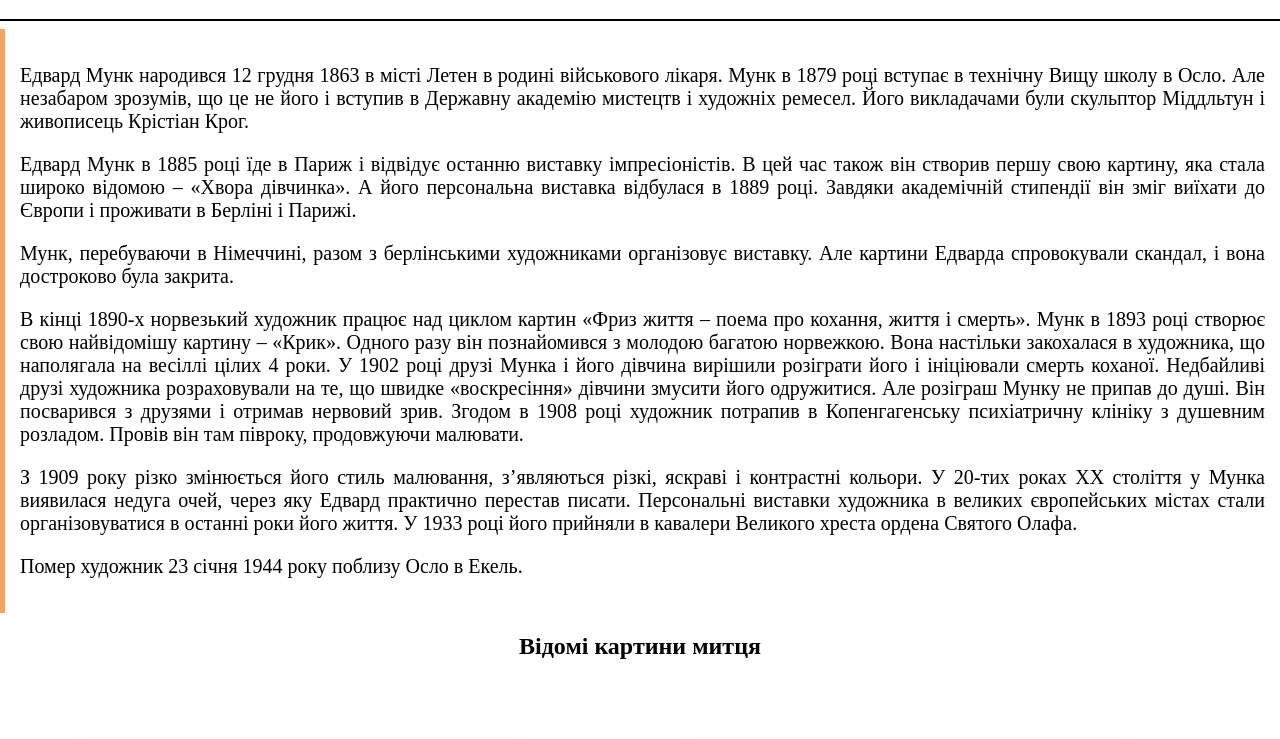
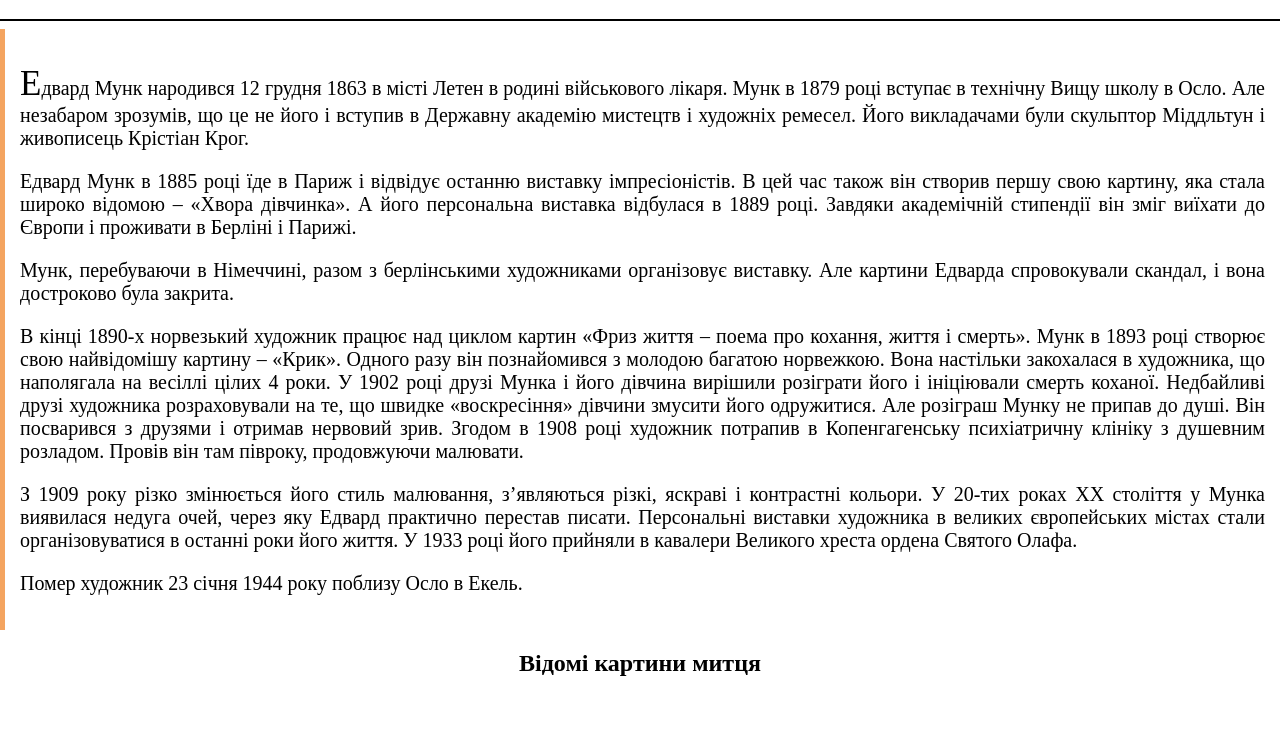
Before and after one commit to StasiukMarian/home-work1, a plain HTML site: page hw3/index.html in a window 1280 px wide. Shown: the part 61-800 px from the top of the page. Drawn offline with Linux system fonts and the light colour scheme.

Commit message:
added first letter

```diff
--- a/hw3/index.html
+++ b/hw3/index.html
@@ -11,11 +11,10 @@
 <hr size="2px" color="black">
 </header>
 <div class="about">
-    <p> Едвард Мунк народився 12 грудня 1863 в місті Летен в родині військового лікаря.
+    <p class="first"> Едвард Мунк народився 12 грудня 1863 в місті Летен в родині військового лікаря.
         Мунк в 1879 році вступає в технічну Вищу школу в Осло. Але незабаром зрозумів, що це не його і вступив в
         Державну академію мистецтв і художніх ремесел. Його викладачами були скульптор Міддльтун і живописець Крістіан
-        Крог.
-    </p>
+        Крог.</p>
     <p>Едвард Мунк в 1885 році їде в Париж і відвідує останню виставку імпресіоністів. В цей час також він створив першу
         свою картину, яка стала широко відомою – «Хвора дівчинка». А його персональна виставка відбулася в 1889 році.
         Завдяки академічній стипендії він зміг виїхати до Європи і проживати в Берліні і Парижі.</p>
--- a/hw3/main.css
+++ b/hw3/main.css
@@ -9,14 +9,14 @@ h1{
 h2{
     text-align: center;
 }
-.firstletter::first-letter{
-    font-size: 35px;
-}
 .about{
     font-size: 20px;
     text-align: justify;
     padding: 15px;
     border-left:5px solid sandybrown;
+}
+.about .first::first-letter{
+    font-size: 35px;
 }
 .father{
     display: flex;
```
